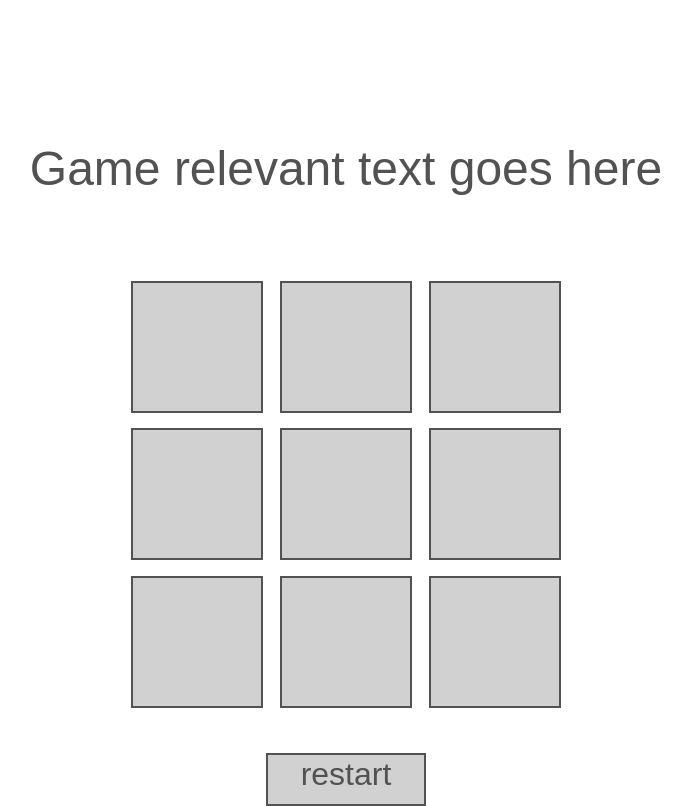
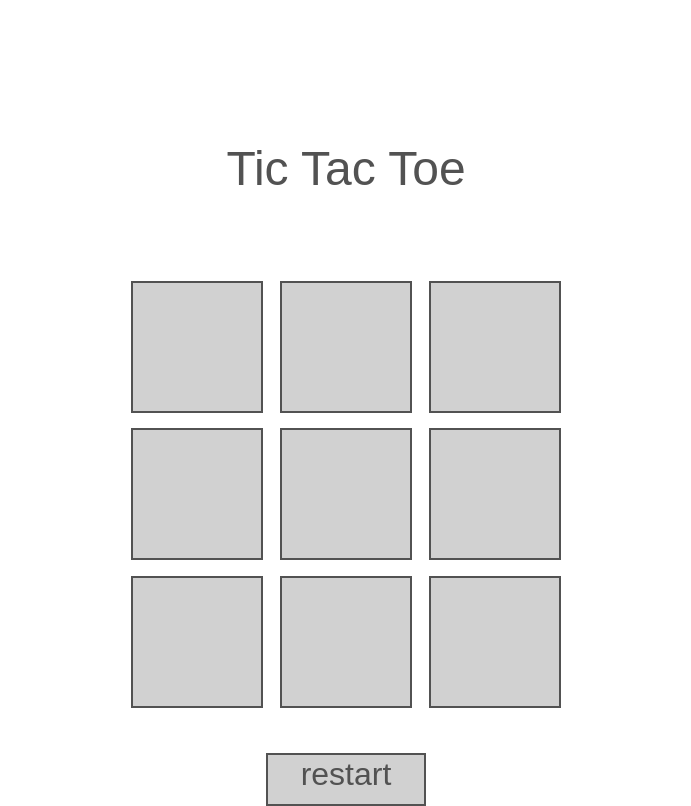
Before and after one commit to barnabasedubio/tictactoe, a website built with webpack: page index.html in a window 1280 px wide. Shown: the whole page, without its empty margins (294-985 px from the left). Built offline with nearby package versions, Linux system fonts and the light colour scheme.

Commit message:
changed header text to tic tac toe

```diff
--- a/index.html
+++ b/index.html
@@ -10,7 +10,7 @@
     <link rel="shortcut icon" href="favicon.ico" type="image/x-icon">
 </head>
 <body>
-    <div class="heading-text"><h1>Game relevant text goes here</h1></div>
+    <div class="heading-text"><h1>Tic Tac Toe</h1></div>
     <div class="main-container">
         <div class="game-container">
             <div id="row_1" class="row">
```
